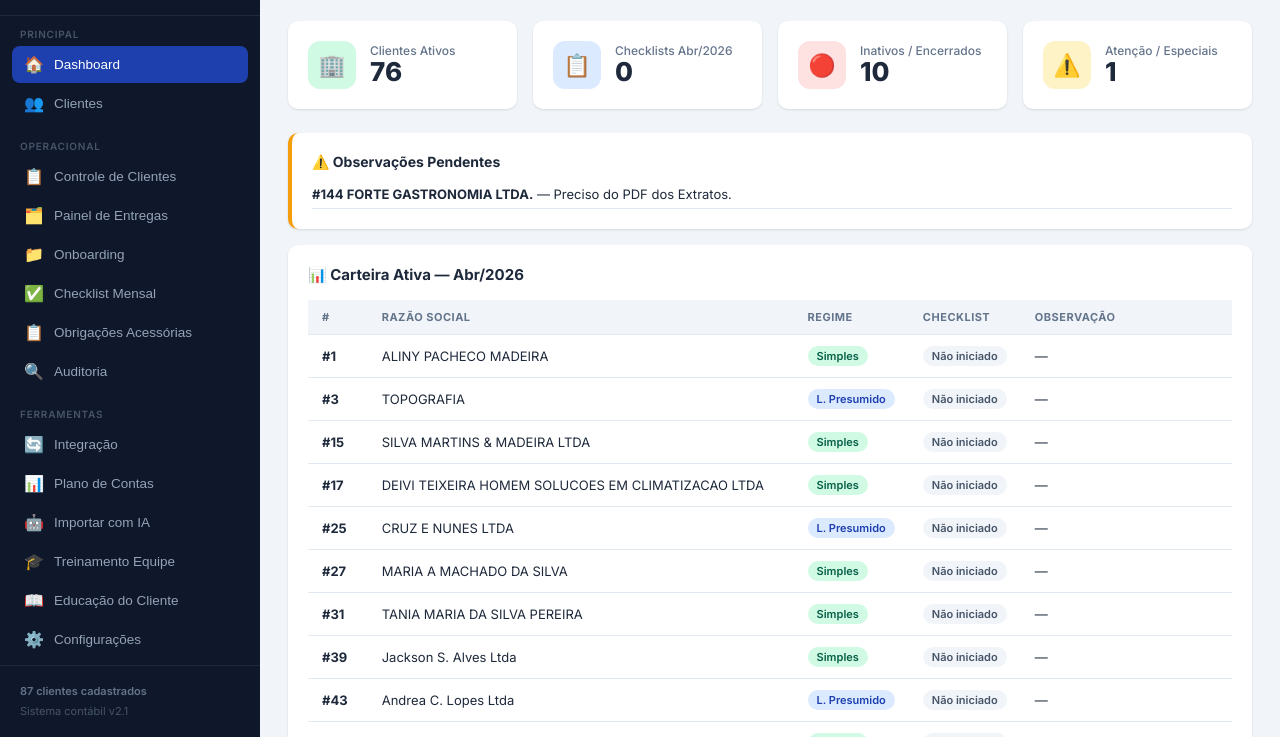
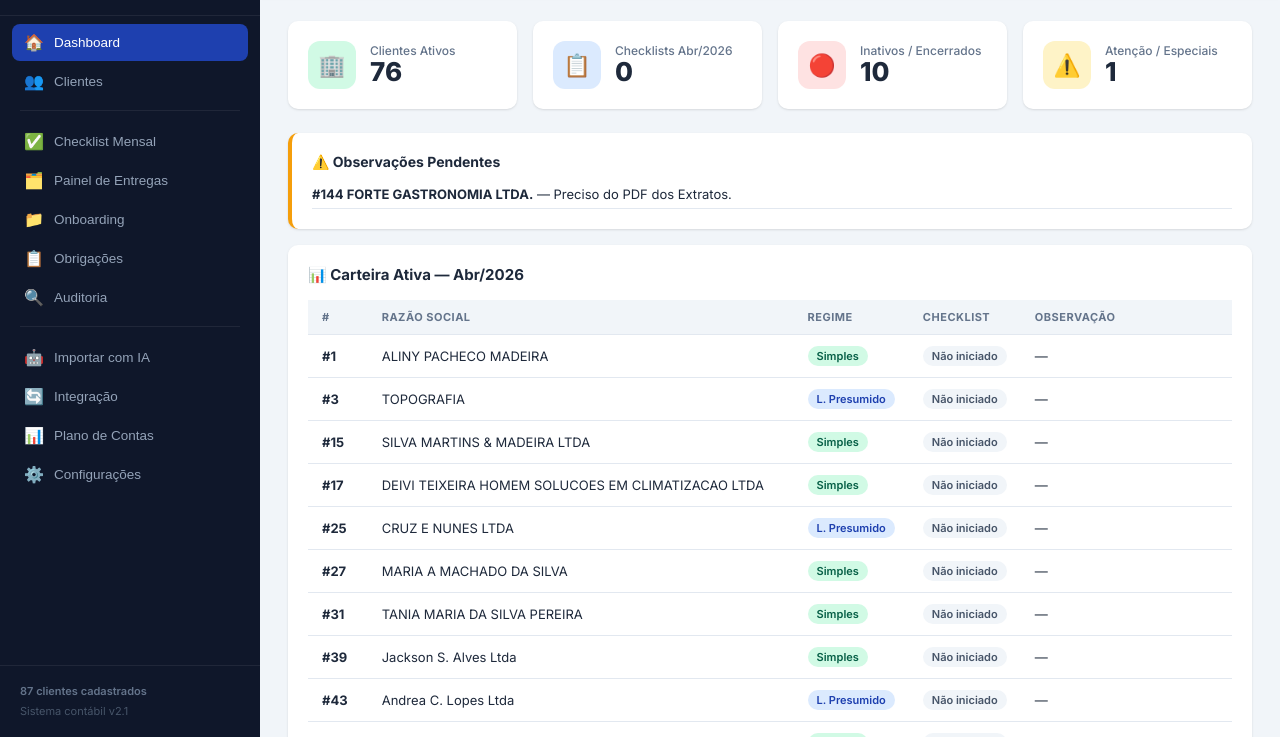
Before and after one commit to pryscilacastanha/AUTOMACOESCLIENTES, a plain HTML site: page index.html in a window 1280 px wide. Shown: the part 63-800 px from the top of the page. Drawn offline with Linux system fonts and the light colour scheme.

Commit message:
feat: otimizar sidebar - menu compacto sem duplicacao, dividers sutis

```diff
--- a/css/app.css
+++ b/css/app.css
@@ -53,7 +53,8 @@ html, body { height: 100%; font-family: 'Inter', sans-serif; background: var(--b
 .sidebar-brand .logo-text { color: #fff; font-weight: 700; font-size: 14px; line-height: 1.3; }
 .sidebar-brand .logo-sub { color: var(--sidebar-text); font-size: 11px; font-weight: 400; }
 
-.sidebar-section { padding: 12px 12px 4px; }
+.sidebar-divider { height: 1px; background: rgba(255,255,255,.07); margin: 4px 20px; }
+.sidebar-section { padding: 8px 12px 4px; }
 .sidebar-section-label {
   color: #475569; font-size: 10px; font-weight: 600;
   text-transform: uppercase; letter-spacing: .8px;
--- a/index.html
+++ b/index.html
@@ -25,7 +25,6 @@
     </div>
 
     <div class="sidebar-section">
-      <div class="sidebar-section-label">Principal</div>
       <button class="nav-item active" data-page="dashboard" onclick="navigate('dashboard')">
         <span class="nav-icon">🏠</span><span>Dashboard</span>
       </button>
@@ -34,10 +33,11 @@
       </button>
     </div>
 
+    <div class="sidebar-divider"></div>
+
     <div class="sidebar-section">
-      <div class="sidebar-section-label">Operacional</div>
-      <button class="nav-item" data-page="controle" onclick="navigate('controle')">
-        <span class="nav-icon">📋</span><span>Controle de Clientes</span>
+      <button class="nav-item" data-page="checklist" onclick="navigate('checklist')">
+        <span class="nav-icon">✅</span><span>Checklist Mensal</span>
       </button>
       <button class="nav-item" data-page="painel" onclick="navigate('painel')">
         <span class="nav-icon">🗂️</span><span>Painel de Entregas</span>
@@ -45,33 +45,25 @@
       <button class="nav-item" data-page="onboarding" onclick="navigate('onboarding')">
         <span class="nav-icon">📁</span><span>Onboarding</span>
       </button>
-      <button class="nav-item" data-page="checklist" onclick="navigate('checklist')">
-        <span class="nav-icon">✅</span><span>Checklist Mensal</span>
-      </button>
       <button class="nav-item" data-page="obrigacoes" onclick="navigate('obrigacoes')">
-        <span class="nav-icon">📋</span><span>Obrigações Acessórias</span>
+        <span class="nav-icon">📋</span><span>Obrigações</span>
       </button>
       <button class="nav-item" data-page="auditoria" onclick="navigate('auditoria')">
         <span class="nav-icon">🔍</span><span>Auditoria</span>
       </button>
     </div>
 
+    <div class="sidebar-divider"></div>
+
     <div class="sidebar-section">
-      <div class="sidebar-section-label">Ferramentas</div>
+      <button class="nav-item" data-page="importacao" onclick="navigate('importacao')">
+        <span class="nav-icon">🤖</span><span>Importar com IA</span>
+      </button>
       <button class="nav-item" data-page="integracao" onclick="navigate('integracao')">
         <span class="nav-icon">🔄</span><span>Integração</span>
       </button>
       <button class="nav-item" data-page="planocontas" onclick="navigate('planocontas')">
         <span class="nav-icon">📊</span><span>Plano de Contas</span>
-      </button>
-      <button class="nav-item" data-page="importacao" onclick="navigate('importacao')">
-        <span class="nav-icon">🤖</span><span>Importar com IA</span>
-      </button>
-      <button class="nav-item" data-page="treinamento" onclick="navigate('treinamento')">
-        <span class="nav-icon">🎓</span><span>Treinamento Equipe</span>
-      </button>
-      <button class="nav-item" data-page="educacao" onclick="navigate('educacao')">
-        <span class="nav-icon">📖</span><span>Educação do Cliente</span>
       </button>
       <button class="nav-item" data-page="configuracoes" onclick="navigate('configuracoes')">
         <span class="nav-icon">⚙️</span><span>Configurações</span>
```
